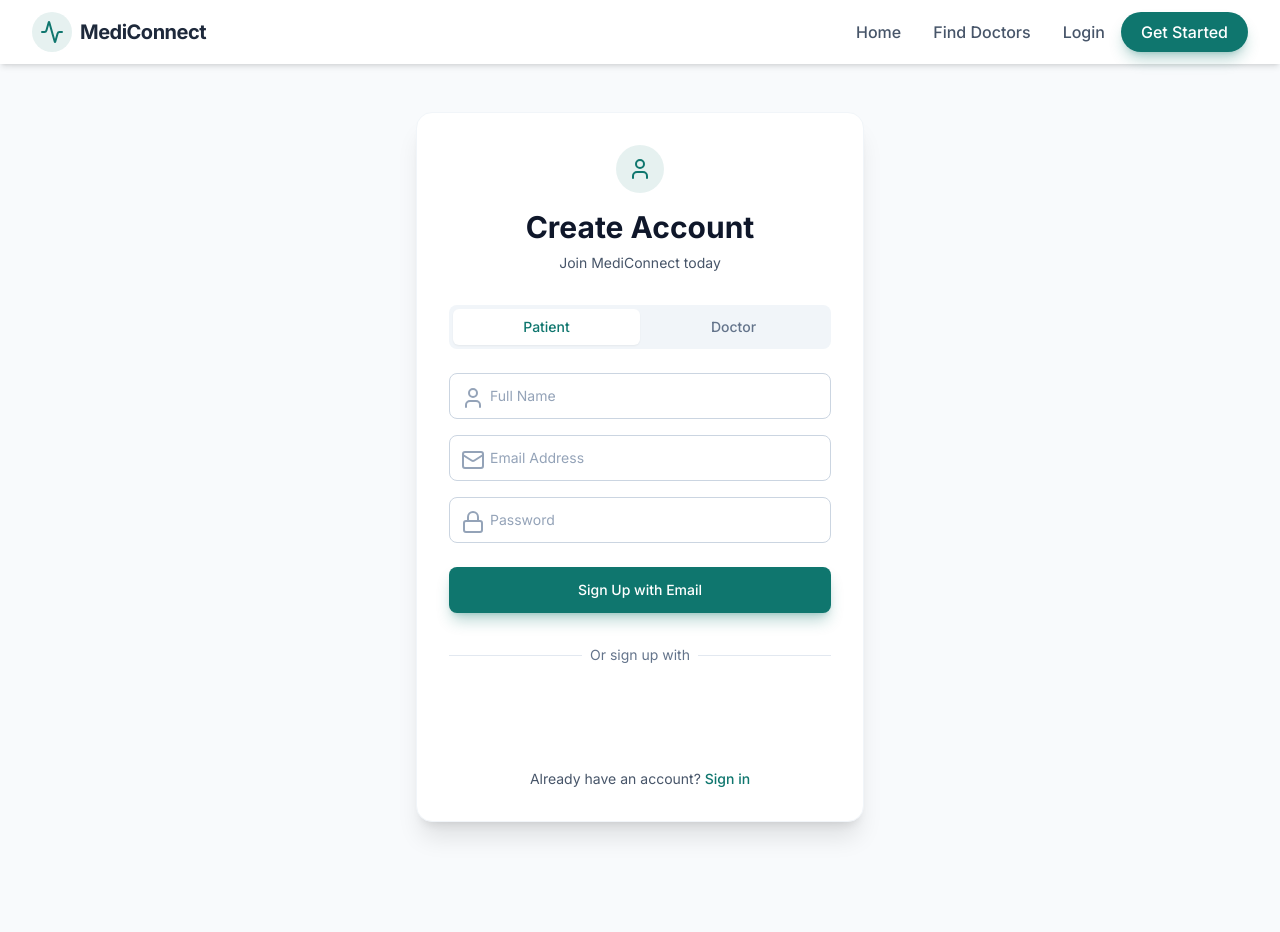
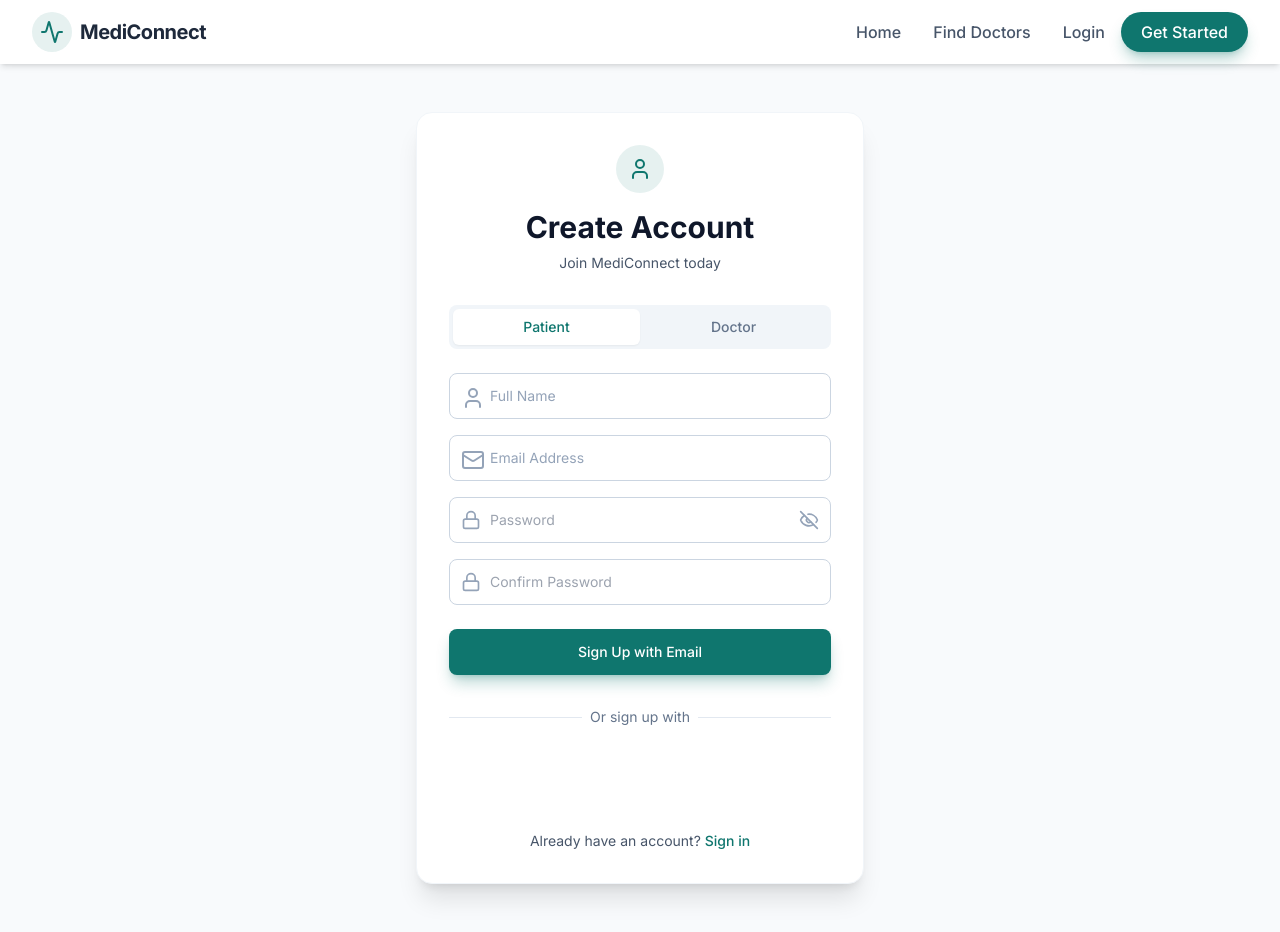
Before and after one commit to vaibhavdeo21/MediConnect, a React app in the folder frontend/: page /register in a window 1280 px wide. Before the commit the page ends 870 px from the top, so only its background shows below. Built offline with nearby package versions, Linux system fonts and the light colour scheme; no server answers; the HTML template or start-up script is replaced by a standard one.

Commit message:
added confirm password field when creating new accounts

```diff
--- a/frontend/src/pages/ForgotPassword.jsx
+++ b/frontend/src/pages/ForgotPassword.jsx
@@ -2,19 +2,25 @@ import { useState } from 'react';
 import axios from 'axios';
 import { toast } from 'react-toastify';
 import { useNavigate } from 'react-router-dom';
-import { Mail, Key, Lock, ArrowRight } from 'lucide-react';
+import { Mail, Key, Lock, Eye, EyeOff, XCircle, CheckCircle } from 'lucide-react';
 
 const ForgotPassword = () => {
-  const [stage, setStage] = useState(1); // 1: Email, 2: OTP, 3: Password
+  const [stage, setStage] = useState(1);
   const [email, setEmail] = useState('');
   const [otp, setOtp] = useState('');
   const [newPassword, setNewPassword] = useState('');
+  const [confirmPassword, setConfirmPassword] = useState('');
+  const [showPassword, setShowPassword] = useState(false);
   const [loading, setLoading] = useState(false);
   const navigate = useNavigate();
 
   const backendUrl = import.meta.env.VITE_API_URL;
 
-  // Step 1: Send OTP
+  // Validation Logic
+  const passwordsMatch = newPassword === confirmPassword;
+  const showMismatchError = confirmPassword.length > 0 && !passwordsMatch;
+  const showMatchSuccess = confirmPassword.length > 0 && passwordsMatch;
+
   const handleSendOtp = async (e) => {
     e.preventDefault();
     setLoading(true);
@@ -29,7 +35,6 @@ const ForgotPassword = () => {
     }
   };
 
-  // Step 2: Verify OTP
   const handleVerifyOtp = async (e) => {
     e.preventDefault();
     setLoading(true);
@@ -44,12 +49,15 @@ const ForgotPassword = () => {
     }
   };
 
-  // Step 3: Reset Password
   const handleResetPassword = async (e) => {
     e.preventDefault();
+
+    if (!passwordsMatch) {
+      return toast.error("Passwords do not match!");
+    }
+
     setLoading(true);
     try {
-      // We send OTP again just for double verification on backend
       await axios.post(`${backendUrl}/api/auth/reset-password`, { email, otp, newPassword });
       toast.success("Password Changed Successfully!");
       navigate('/login');
@@ -76,7 +84,7 @@ const ForgotPassword = () => {
           </p>
         </div>
 
-        {/* STAGE 1: EMAIL FORM */}
+        {/* STAGE 1: EMAIL */}
         {stage === 1 && (
           <form className="mt-8 space-y-6" onSubmit={handleSendOtp}>
             <div className="relative">
@@ -98,7 +106,7 @@ const ForgotPassword = () => {
           </form>
         )}
 
-        {/* STAGE 2: OTP FORM */}
+        {/* STAGE 2: OTP */}
         {stage === 2 && (
           <form className="mt-8 space-y-6" onSubmit={handleVerifyOtp}>
             <div className="relative">
@@ -120,23 +128,78 @@ const ForgotPassword = () => {
           </form>
         )}
 
-        {/* STAGE 3: NEW PASSWORD FORM */}
+        {/* STAGE 3: NEW PASSWORD */}
         {stage === 3 && (
           <form className="mt-8 space-y-6" onSubmit={handleResetPassword}>
+            <div className="space-y-4">
+
+              {/* Password Field */}
               <div className="relative">
                 <div className="absolute inset-y-0 left-0 pl-3 flex items-center pointer-events-none">
                   <Lock className="h-5 w-5 text-slate-400" />
                 </div>
                 <input
-                type="password"
+                  type={showPassword ? "text" : "password"}
                   required
-                className="block w-full pl-10 pr-3 py-3 border border-slate-300 rounded-lg focus:ring-primary focus:border-primary"
+                  className="block w-full pl-10 pr-10 py-3 border border-slate-300 rounded-lg focus:ring-primary focus:border-primary"
                   placeholder="New Password"
                   value={newPassword}
                   onChange={(e) => setNewPassword(e.target.value)}
                 />
+                <div
+                  className="absolute inset-y-0 right-0 pr-3 flex items-center cursor-pointer text-slate-400 hover:text-primary"
+                  onMouseEnter={() => setShowPassword(true)}
+                  onMouseLeave={() => setShowPassword(false)}
+                >
+                  {showPassword ? <Eye className="h-5 w-5" /> : <EyeOff className="h-5 w-5" />}
                 </div>
-            <button disabled={loading} className="w-full flex justify-center py-3 px-4 border border-transparent rounded-lg text-white bg-primary hover:bg-teal-700 shadow-lg">
+              </div>
+
+              {/* Confirm Password Field with Validation */}
+              <div>
+                <div className="relative">
+                  <div className="absolute inset-y-0 left-0 pl-3 flex items-center pointer-events-none">
+                    <Lock className={`h-5 w-5 ${showMismatchError ? 'text-red-500' : 'text-slate-400'}`} />
+                  </div>
+                  <input
+                    type={showPassword ? "text" : "password"}
+                    required
+                    className={`block w-full pl-10 pr-3 py-3 border rounded-lg focus:outline-none focus:ring-2 sm:text-sm transition-shadow
+                      ${showMismatchError
+                        ? 'border-red-500 focus:ring-red-200 focus:border-red-500'
+                        : 'border-slate-300 focus:ring-primary focus:border-transparent'
+                      }
+                    `}
+                    placeholder="Confirm New Password"
+                    value={confirmPassword}
+                    onChange={(e) => setConfirmPassword(e.target.value)}
+                  />
+                </div>
+
+                {/* Live Validation Messages */}
+                {showMismatchError && (
+                  <div className="flex items-center mt-1 text-xs text-red-500 animate-pulse">
+                    <XCircle className="h-3 w-3 mr-1" />
+                    Passwords do not match
+                  </div>
+                )}
+                {showMatchSuccess && (
+                  <div className="flex items-center mt-1 text-xs text-green-600">
+                    <CheckCircle className="h-3 w-3 mr-1" />
+                    Passwords match
+                  </div>
+                )}
+              </div>
+
+            </div>
+
+            <button
+              type="submit"
+              disabled={loading || showMismatchError}
+              className={`w-full flex justify-center py-3 px-4 border border-transparent rounded-lg text-white transition-colors shadow-lg
+                ${showMismatchError ? 'bg-slate-400 cursor-not-allowed' : 'bg-primary hover:bg-teal-700 shadow-primary/30'}
+              `}
+            >
               {loading ? "Resetting..." : "Reset Password"}
             </button>
           </form>
--- a/frontend/src/pages/Register.jsx
+++ b/frontend/src/pages/Register.jsx
@@ -2,7 +2,7 @@ import { useState, useContext } from 'react';
 import { AuthContext } from '../context/AuthContext';
 import { useNavigate, Link } from 'react-router-dom';
 import { toast } from 'react-toastify';
-import { User, Stethoscope, Lock, Mail, CreditCard } from 'lucide-react';
+import { User, Stethoscope, Lock, Mail, CreditCard, Eye, EyeOff, CheckCircle, XCircle } from 'lucide-react';
 import { motion } from 'framer-motion';
 import { GoogleLogin } from '@react-oauth/google';
 
@@ -14,10 +14,18 @@ const Register = () => {
     fullName: '',
     email: '',
     password: '',
+    confirmPassword: '',
     role: 'patient',
     specialization: '',
     consultationFee: ''
   });
+
+  const [showPassword, setShowPassword] = useState(false);
+
+  // VALIDATION HELPERS
+  const passwordsMatch = formData.password === formData.confirmPassword;
+  const showMismatchError = formData.confirmPassword.length > 0 && !passwordsMatch;
+  const showMatchSuccess = formData.confirmPassword.length > 0 && passwordsMatch;
 
   const handleChange = (e) => {
     setFormData({ ...formData, [e.target.name]: e.target.value });
@@ -25,8 +33,13 @@ const Register = () => {
 
   const handleSubmit = async (e) => {
     e.preventDefault();
+    if (!passwordsMatch) {
+      return toast.error("Passwords do not match!");
+    }
+
     try {
-      await register(formData);
+      const { confirmPassword, ...dataToSend } = formData;
+      await register(dataToSend);
       toast.success("Registration Successful!");
       navigate('/');
     } catch (err) {
@@ -50,7 +63,6 @@ const Register = () => {
         </div>
 
         <form className="mt-8 space-y-6" onSubmit={handleSubmit}>
-           {/* Role Selection Toggles */}
            <div className="flex bg-slate-100 p-1 rounded-lg mb-4">
             <button
               type="button"
@@ -71,9 +83,67 @@ const Register = () => {
           <div className="space-y-4">
             <InputWithIcon icon={<User />} name="fullName" placeholder="Full Name" onChange={handleChange} autoComplete="name" />
             <InputWithIcon icon={<Mail />} name="email" type="email" placeholder="Email Address" onChange={handleChange} autoComplete="email" />
-            <InputWithIcon icon={<Lock />} name="password" type="password" placeholder="Password" onChange={handleChange} autoComplete="new-password" />
 
-            {/* Show extra fields ONLY if Doctor is selected */}
+            {/* PASSWORD */}
+            <div className="relative">
+              <div className="absolute inset-y-0 left-0 pl-3 flex items-center pointer-events-none">
+                <Lock className="text-slate-400 h-5 w-5" />
+              </div>
+              <input
+                name="password"
+                type={showPassword ? "text" : "password"}
+                required
+                placeholder="Password"
+                onChange={handleChange}
+                autoComplete="new-password"
+                className="block w-full pl-10 pr-10 py-3 border border-slate-300 rounded-lg focus:ring-primary focus:border-primary sm:text-sm transition-shadow"
+              />
+              <div
+                className="absolute inset-y-0 right-0 pr-3 flex items-center cursor-pointer text-slate-400 hover:text-primary"
+                onMouseEnter={() => setShowPassword(true)}
+                onMouseLeave={() => setShowPassword(false)}
+              >
+                {showPassword ? <Eye className="h-5 w-5" /> : <EyeOff className="h-5 w-5" />}
+              </div>
+            </div>
+
+            {/* CONFIRM PASSWORD WITH LIVE VALIDATION */}
+            <div>
+              <div className="relative">
+                <div className="absolute inset-y-0 left-0 pl-3 flex items-center pointer-events-none">
+                  <Lock className={`h-5 w-5 ${showMismatchError ? 'text-red-500' : 'text-slate-400'}`} />
+                </div>
+                <input
+                  name="confirmPassword"
+                  type={showPassword ? "text" : "password"}
+                  required
+                  placeholder="Confirm Password"
+                  onChange={handleChange}
+                  autoComplete="new-password"
+                  className={`block w-full pl-10 pr-3 py-3 border rounded-lg focus:outline-none focus:ring-2 sm:text-sm transition-shadow
+                    ${showMismatchError
+                      ? 'border-red-500 focus:ring-red-200 focus:border-red-500'
+                      : 'border-slate-300 focus:ring-primary focus:border-transparent'
+                    }
+                  `}
+                />
+              </div>
+
+              {/* Validation Message */}
+              {showMismatchError && (
+                <div className="flex items-center mt-1 text-xs text-red-500 animate-pulse">
+                  <XCircle className="h-3 w-3 mr-1" />
+                  Passwords do not match
+                </div>
+              )}
+              {showMatchSuccess && (
+                <div className="flex items-center mt-1 text-xs text-green-600">
+                  <CheckCircle className="h-3 w-3 mr-1" />
+                  Passwords match
+                </div>
+              )}
+            </div>
+
             {formData.role === 'doctor' && (
               <motion.div initial={{ opacity: 0 }} animate={{ opacity: 1 }} className="space-y-4">
                  <div className="relative">
@@ -93,12 +163,17 @@ const Register = () => {
             )}
           </div>
 
-          <button type="submit" className="w-full flex justify-center py-3 px-4 border border-transparent text-sm font-medium rounded-lg text-white bg-primary hover:bg-teal-700 shadow-lg shadow-primary/30">
+          <button
+            type="submit"
+            disabled={showMismatchError}
+            className={`w-full flex justify-center py-3 px-4 border border-transparent text-sm font-medium rounded-lg text-white transition-colors shadow-lg
+              ${showMismatchError ? 'bg-slate-400 cursor-not-allowed' : 'bg-primary hover:bg-teal-700 shadow-primary/30'}
+            `}
+          >
             Sign Up with Email
           </button>
         </form>
 
-        {/* Google Sign Up */}
         <div className="relative my-6">
           <div className="absolute inset-0 flex items-center">
             <div className="w-full border-t border-slate-200"></div>
@@ -113,10 +188,7 @@ const Register = () => {
             text="signup_with"
             onSuccess={async (credentialResponse) => {
               try {
-                // Pass the Selected Role to the Backend!
-                console.log("Register Page Sending Role:", formData.role);
                 await googleLogin(credentialResponse, formData.role);
-
                 toast.success(`Account Created as ${formData.role.toUpperCase()}!`);
                 navigate('/');
               } catch (err) {
@@ -140,17 +212,12 @@ const Register = () => {
   );
 };
 
-// Helper Component for cleaner code
 const InputWithIcon = ({ icon, ...props }) => (
   <div className="relative">
     <div className="absolute inset-y-0 left-0 pl-3 flex items-center pointer-events-none">
       <div className="text-slate-400 h-5 w-5">{icon}</div>
     </div>
-    <input
-      {...props}
-      required
-      className="block w-full pl-10 pr-3 py-3 border border-slate-300 rounded-lg placeholder-slate-400 focus:outline-none focus:ring-2 focus:ring-primary focus:border-transparent sm:text-sm transition-shadow"
-    />
+    <input {...props} required className="block w-full pl-10 pr-3 py-3 border border-slate-300 rounded-lg placeholder-slate-400 focus:outline-none focus:ring-2 focus:ring-primary focus:border-transparent sm:text-sm transition-shadow" />
   </div>
 );
 
```
Lines whose indentation alone changed are shown as unchanged.
